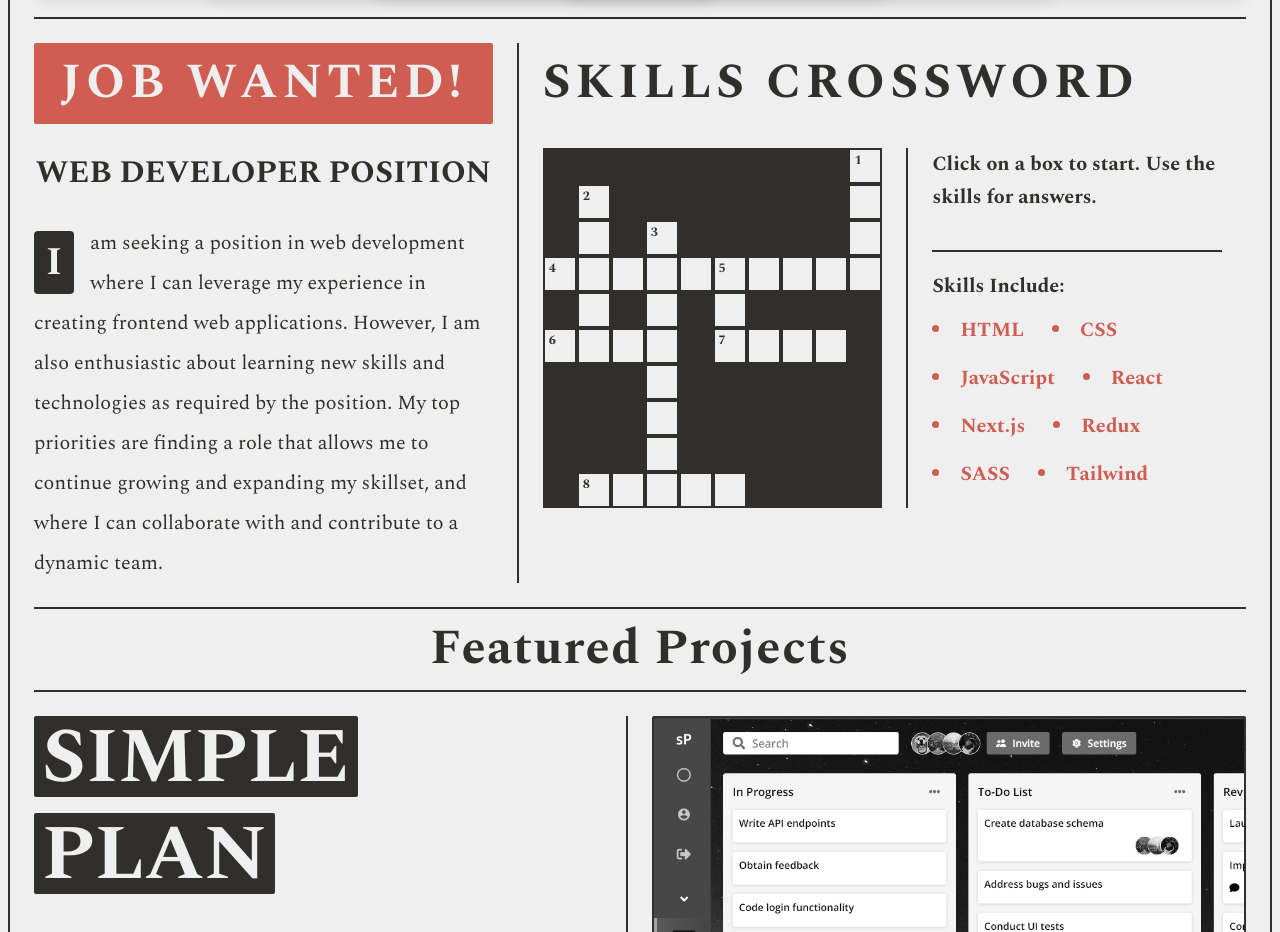
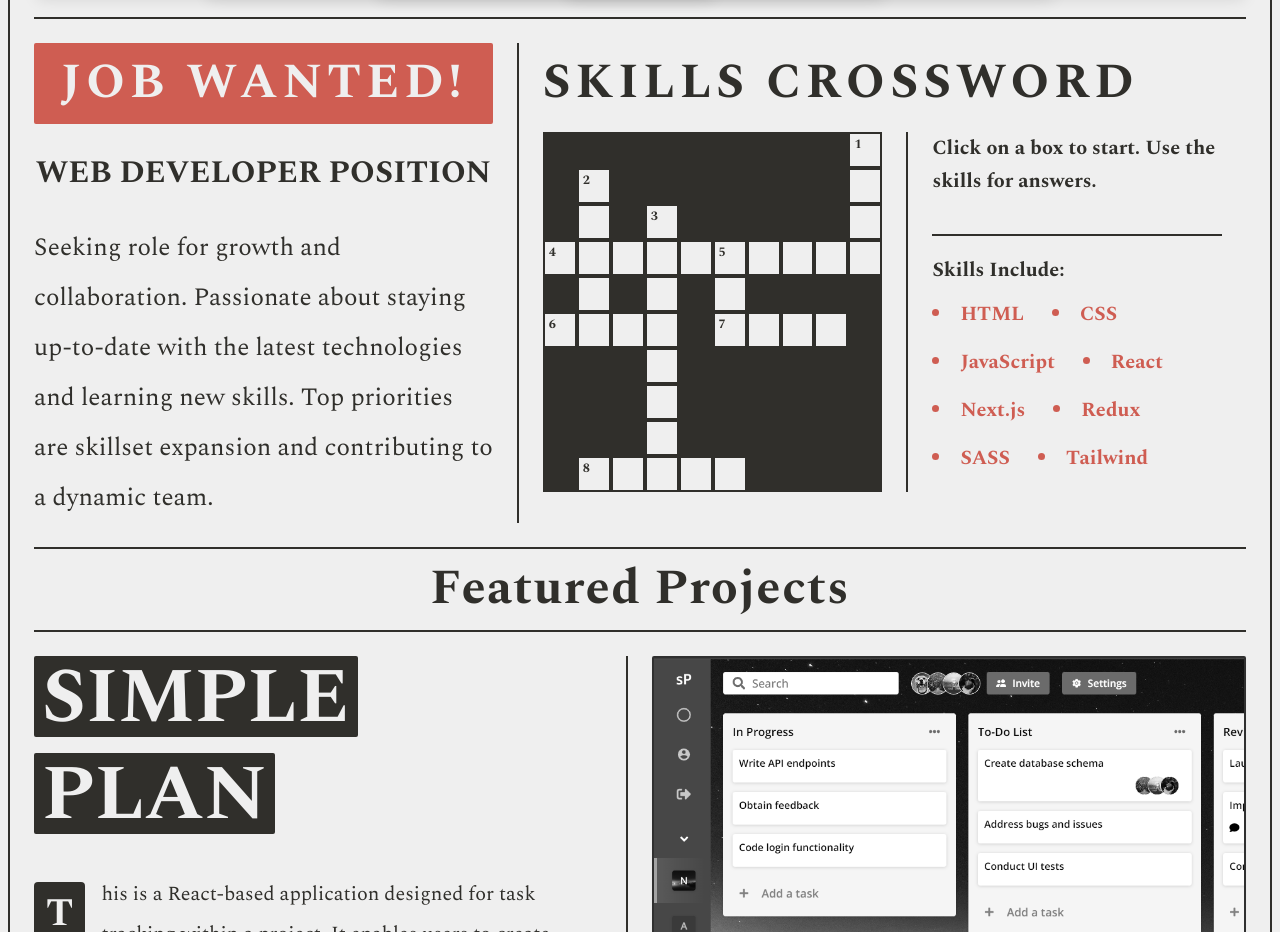
Before and after one commit to Phil-Elliott/PaperPortfolio, a Next.js app: page / in a window 1280 px wide. Shown: the part 1540-2472 px from the top of the page. Built offline with nearby package versions, Linux system fonts and the light colour scheme; a web font is replaced by a local one.

Commit message:
fixed job wanted section

```diff
--- a/components/Skills/Crossword/Crossword.tsx
+++ b/components/Skills/Crossword/Crossword.tsx
@@ -223,7 +223,7 @@ const CrosswordPuzzle = () => {
       <h1 className="text-fluid-9xl sm:text-5xl article-header uppercase md:tracking-widest leading-snug mb-2 py-4">
         Skills Crossword
       </h1>
-      <div className=" md:grid grid-cols-2 lg3:pt-4">
+      <div className=" md:grid grid-cols-2">
         <div className="">
           {grid.map((row, i) => {
             return (
--- a/components/Skills/JobWanted/JobWanted.tsx
+++ b/components/Skills/JobWanted/JobWanted.tsx
@@ -7,16 +7,13 @@ const JobWanted = () => {
         JOB WANTED!
       </h1>
       <div>
-        <h2 className="xs:leading-relaxed text-fluid-5xl xs:text-3xl font-bold text-center mt-6 leading-relaxed">
+        <h2 className="xs:leading-relaxed text-fluid-5xl xs:text-3xl font-bold text-center my-6 leading-relaxed">
           WEB DEVELOPER POSITION
         </h2>
-        <p className="mt-6 article-text">
-          I am seeking a position in web development where I can leverage my
-          experience in creating frontend web applications. However, I am also
-          enthusiastic about learning new skills and technologies as required by
-          the position. My top priorities are finding a role that allows me to
-          continue growing and expanding my skillset, and where I can
-          collaborate with and contribute to a dynamic team.
+        <p className="text-2xl leading-loose">
+          Seeking role for growth and collaboration. Passionate about staying
+          up-to-date with the latest technologies and learning new skills. Top
+          priorities are skillset expansion and contributing to a dynamic team.
         </p>
       </div>
     </div>
@@ -27,9 +24,17 @@ export default JobWanted;
 
 /*
 
+
+
+
      Use react particles js for multiple images floating on screen
 
-
+I am seeking a position in web development where I can leverage my
+          experience in creating frontend web applications. However, I am also
+          enthusiastic about learning new skills and technologies as required by
+          the position. My top priorities are finding a role that allows me to
+          continue growing and expanding my skillset, and where I can
+          collaborate with and contribute to a dynamic team.
 
 
     dark mode where you have a flashlight
--- a/pages/index.tsx
+++ b/pages/index.tsx
@@ -75,9 +75,7 @@ export default function Home() {
 
 /*
 
-First animation
-- Slide up
-- Spin and zoom in
+
 
 Animate zoom in with project images
 
```
